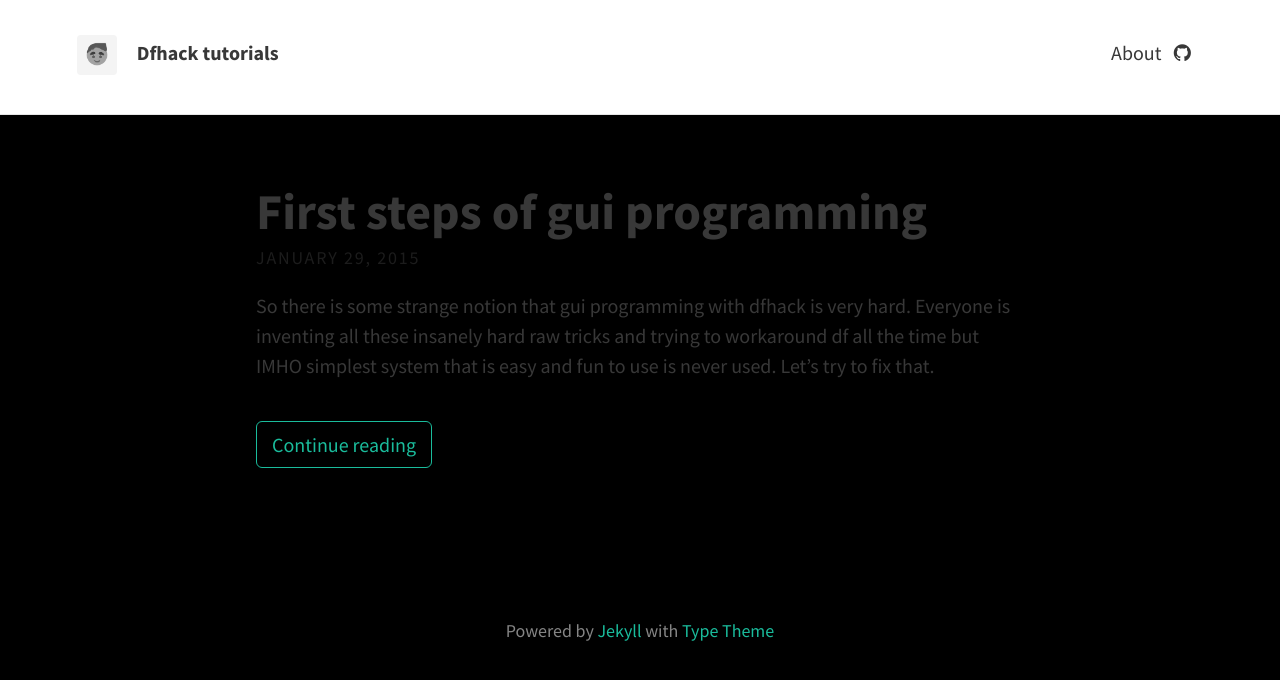
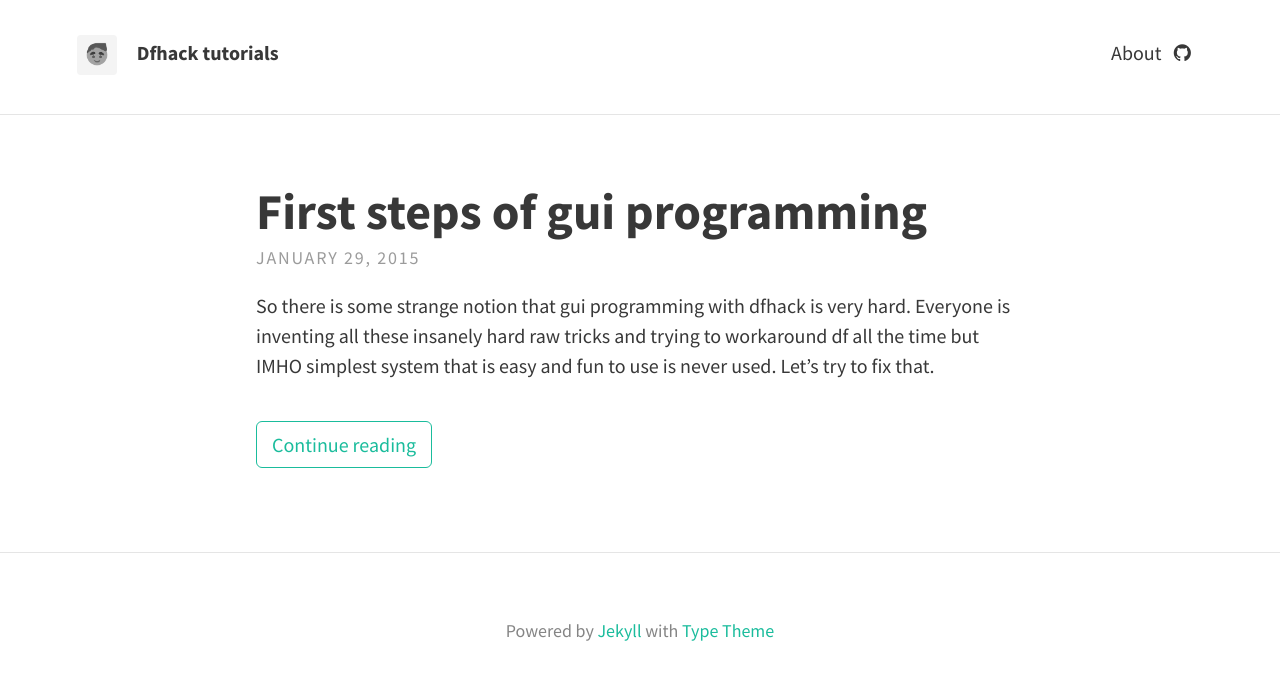
Before and after one commit to warmist/dfhack-tutorials, a Jekyll site: the page built from index.html, in a window 1280 px wide. Shown: the top 680 px of the page. Built offline with Jekyll 4.4.1, drawn with Linux system fonts in a browser that asks for light colours; nearby versions of some CDN libraries; Markdown is read by kramdown in place of the engine named in the settings; the list of posts is cut into pages by our own code.

Commit message:
White background yet again...

```diff
--- a/_sass/base/_variables.scss
+++ b/_sass/base/_variables.scss
@@ -9,7 +9,7 @@ $padding-x-small: 3%;
 
 // brand colors
 $brand-color: #fff;
-$background-color: #000;
+$background-color: #fff;
 $border-color: rgba(0, 0, 0, 0.1); // rgba recommended if using feature images
 
 // typography colors
```
